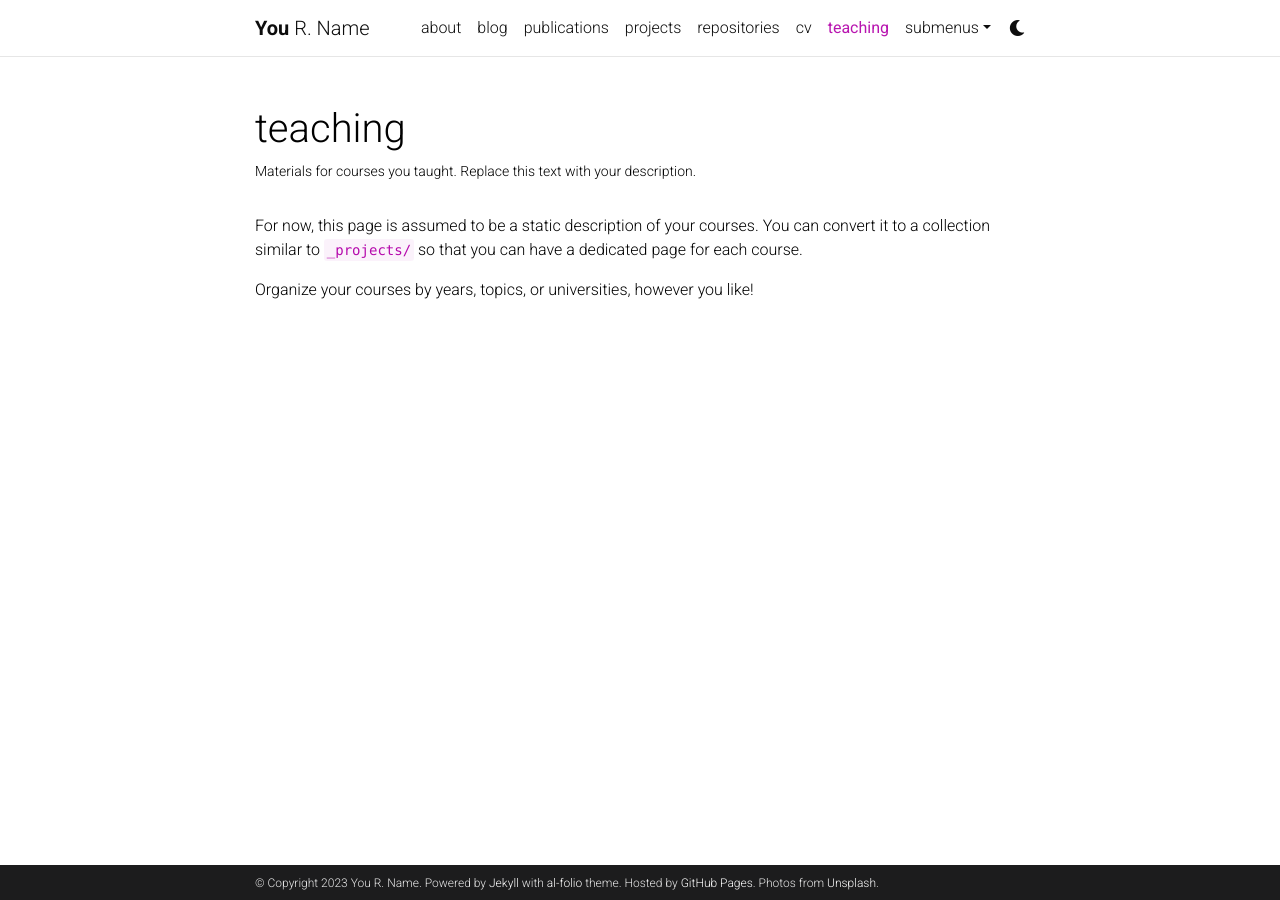
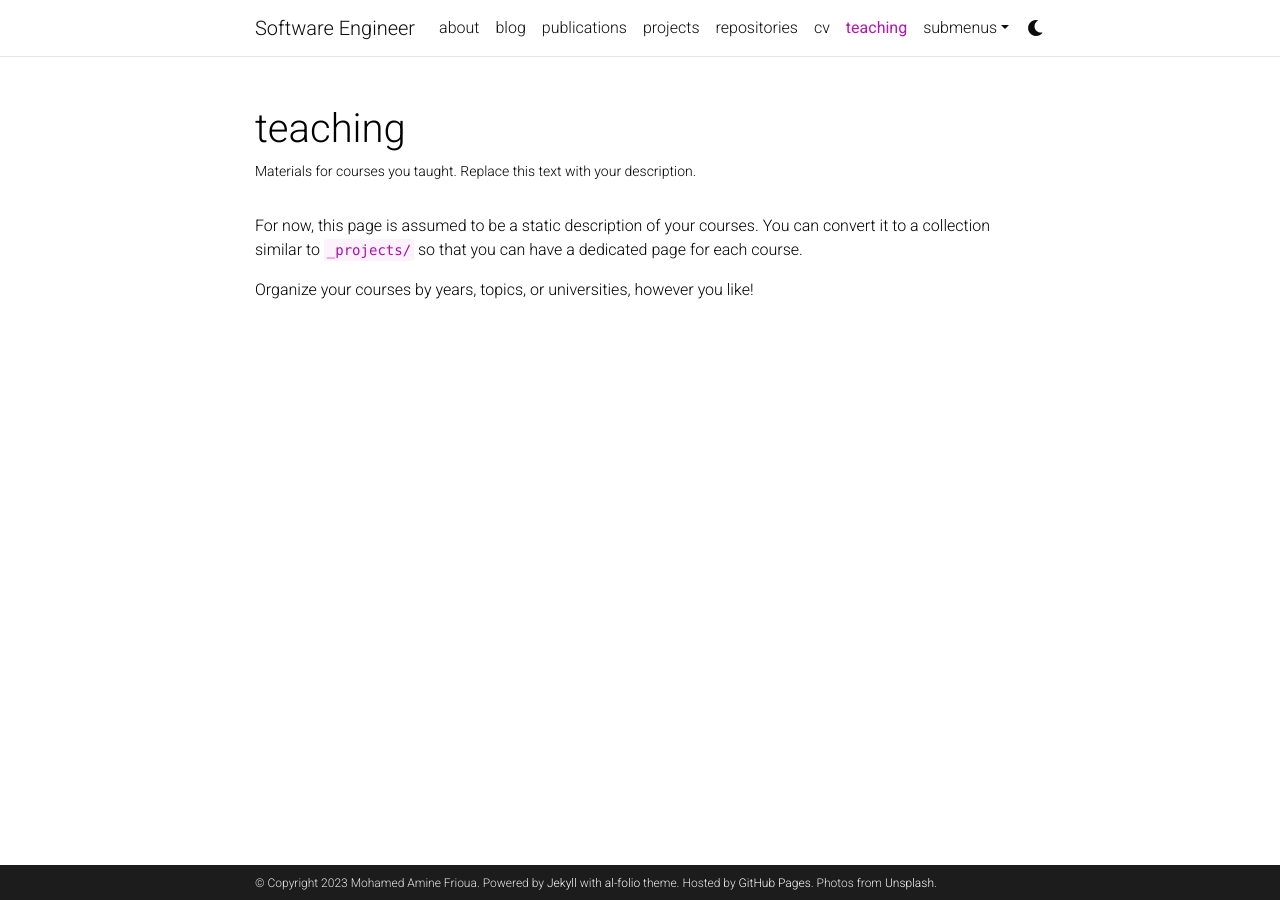
Before and after one commit to AmineFrioua/aminefrioua.github.io, a Jekyll site: the page built from _pages/teaching.md, in a window 1280 px wide. Built offline with Jekyll 4.4.1, drawn with Linux system fonts in a browser that asks for light colours; comment, search, counter and statistics services are not loaded; a style sheet for code colours, icons or effects is not loaded.

Commit message:
update configuration file

```diff
--- a/_config.yml
+++ b/_config.yml
@@ -2,11 +2,11 @@
 # Site settings
 # -----------------------------------------------------------------------------
 
-title: blank # the website title (if blank, full name will be used instead)
-first_name: You
-middle_name: R.
-last_name: Name
-email: you@example.com
+title: Software Engineer # the website title (if blank, full name will be used instead)
+first_name: Mohamed Amine
+middle_name:
+last_name: Frioua
+email: aminefrioua@gmail.com
 description: > # the ">" symbol means to ignore newlines until "footer_text:"
   A simple, whitespace theme for academics. Based on [*folio](https://github.com/bogoli/-folio) design.
 footer_text: >
@@ -18,8 +18,8 @@
 lang: en # the language of your site (for example: en, fr, cn, ru, etc.)
 icon: ⚛️  # the emoji used as the favicon (alternatively, provide image name in /assets/img/)
 
-url: https://alshedivat.github.io # the base hostname & protocol for your site
-baseurl: /al-folio # the subpath of your site, e.g. /blog/
+url: https://aminefrioua.github.io # the base hostname & protocol for your site
+baseurl: /about # the subpath of your site, e.g. /blog/
 last_updated: false # set to true if you want to display last updated in the footer
 impressum_path:  # set to path to include impressum link in the footer, use the same path as permalink in a page, helps to conform with EU GDPR
 
```
